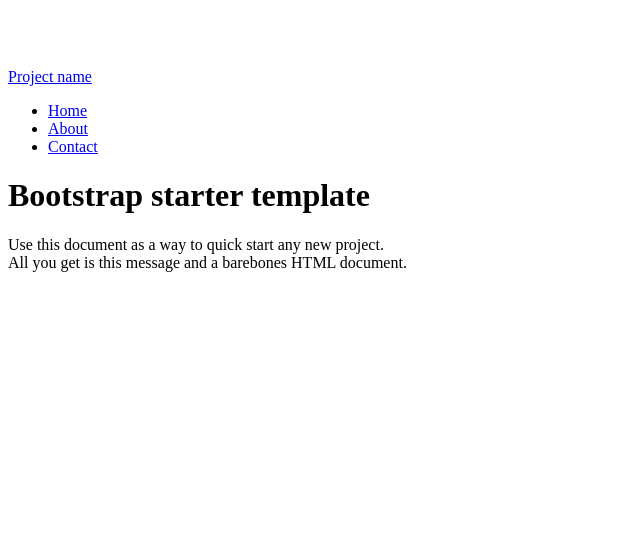
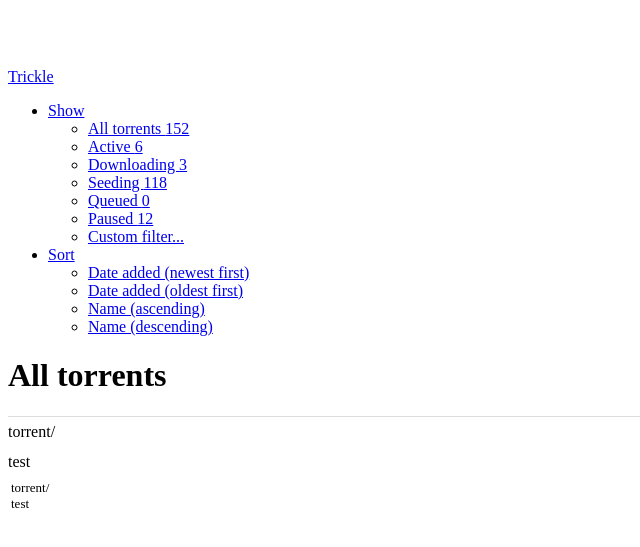
Before and after one commit to alanbriolat/trickle-deluge, a Python web app: template templates/index.html in a window 1280 px wide. Shown: the top 547 px of the page, without its empty margins (0-640 px from the left). Run offline with Jinja, Linux system fonts and the light colour scheme; the template is opened without the code that fills it, so the values that code supplies are empty; some libraries are stand-ins or nearby versions.

Commit message:
An ugly attempt at a prototype torrent list

```diff
--- a/less/trickle.less
+++ b/less/trickle.less
@@ -1,2 +1,14 @@
 @import "bootstrap/variables.less";
 @import "bootstrap/mixins.less";
+
+.torrent-row {
+    border-top: 1px solid @tableBorder;
+
+    [class*="span"] {
+        line-height: 30px;
+    }
+}
+
+.torrent-table {
+    font-size: @baseFontSize;
+}
--- a/static/css/trickle.css
+++ b/static/css/trickle.css
@@ -27,3 +27,12 @@
   -ms-box-sizing: border-box;
   box-sizing: border-box;
 }
+.torrent-row {
+  border-top: 1px solid #dddddd;
+}
+.torrent-row [class*="span"] {
+  line-height: 30px;
+}
+.torrent-table {
+  font-size: 13px;
+}
--- a/templates/index.html
+++ b/templates/index.html
@@ -41,12 +41,30 @@
             <span class="icon-bar"></span>
             <span class="icon-bar"></span>
           </a>
-          <a class="brand" href="#">Project name</a>
+          <a class="brand" href="#">Trickle</a>
           <div class="nav-collapse">
             <ul class="nav">
-              <li class="active"><a href="#">Home</a></li>
-              <li><a href="#about">About</a></li>
-              <li><a href="#contact">Contact</a></li>
+              <li class="dropdown">
+              <a href="#" class="dropdown-toggle" data-toggle="dropdown">Show <b class="caret"></b></a>
+              <ul class="dropdown-menu">
+                <li class="active"><a href="#">All torrents <span class="pull-right">152</span></a></li>
+                <li><a href="#">Active <span class="pull-right">6</span></a></li>
+                <li><a href="#">Downloading <span class="pull-right">3</span></a></li>
+                <li><a href="#">Seeding <span class="pull-right">118</span></a></li>
+                <li><a href="#">Queued <span class="pull-right">0</span></a></li>
+                <li><a href="#">Paused <span class="pull-right">12</span></a></li>
+                <li><a href="#">Custom filter...</a></li>
+              </ul>
+              </li>
+              <li class="dropdown">
+              <a href="#" class="dropdown-toggle" data-toggle="dropdown">Sort <b class="caret"></b></a>
+              <ul class="dropdown-menu">
+                <li><a href="#">Date added (newest first)</a></li>
+                <li><a href="#">Date added (oldest first)</a></li>
+                <li class="active"><a href="#">Name (ascending)</a></li>
+                <li><a href="#">Name (descending)</a></li>
+              </ul>
+              </li>
             </ul>
           </div><!--/.nav-collapse -->
         </div>
@@ -55,8 +73,37 @@
 
     <div class="container">
 
-      <h1>Bootstrap starter template</h1>
-      <p>Use this document as a way to quick start any new project.<br/> All you get is this message and a barebones HTML document.</p>
+      <h1>All torrents</h1>
+
+      <div class="row">
+        <div class="span12">
+          <div class="row-fluid torrent-row" t:render="torrents">
+            <div class="span6">
+              <a><t:attr name="href">torrent/<t:slot name="hash"/></t:attr><t:slot name="name"/></a>
+            </div>
+            <div class="span6">
+              test
+            </div>
+          </div>
+        </div>
+      </div>
+
+      <table class="table torrent-table">
+        <tbody>
+          <tr t:render="torrents">
+            <td>
+              <div class="row-fluid">
+                <div class="span6">
+                  <a><t:attr name="href">torrent/<t:slot name="hash"/></t:attr><t:slot name="name"/></a>
+                </div>
+                <div class="span6">
+                  test
+                </div>
+              </div>
+            </td>
+          </tr>
+        </tbody>
+      </table>
 
     </div> <!-- /container -->
 
@@ -76,6 +123,10 @@
     <script src="static/js/bootstrap-collapse.js"></script>
     <script src="static/js/bootstrap-carousel.js"></script>
     <script src="static/js/bootstrap-typeahead.js"></script>
-
+    <script>
+        $(document).ready(function() {
+            $(".collapse").collapse();
+        });
+    </script>
   </body>
 </html>
```
